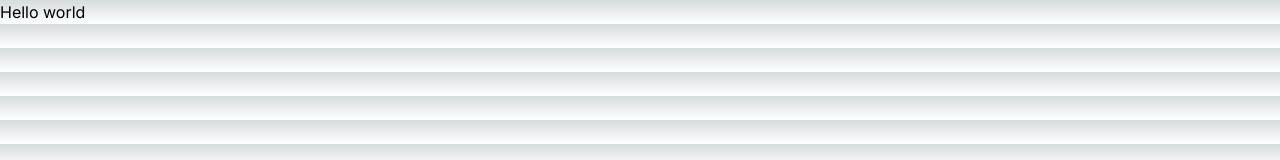
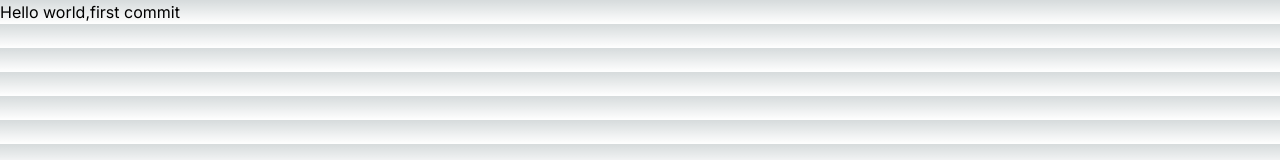
Before and after one commit to praliptarajoo/git-action-automate, a Next.js app: page / in a window 1280 px wide. Shown: the top 160 px of the page. Built offline with nearby package versions, Linux system fonts and the light colour scheme.

Commit message:
check changes

```diff
--- a/app/page.js
+++ b/app/page.js
@@ -2,6 +2,6 @@ import Image from 'next/image'
 
 export default function Home() {
   return (
-    <h1>Hello world</h1>
+    <h1>Hello world,first commit</h1>
   )
 }
```
